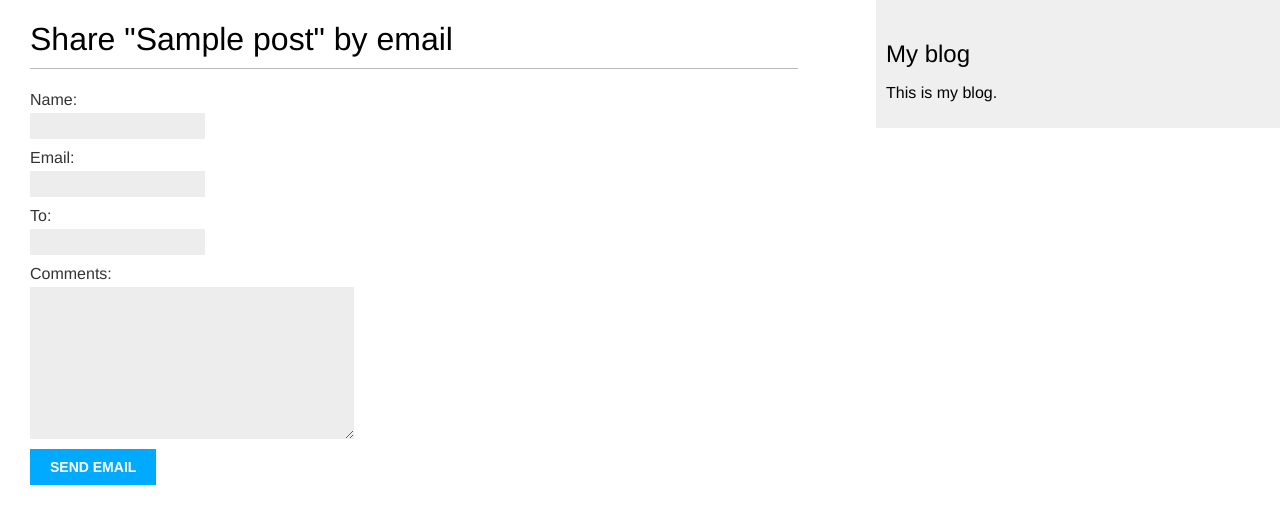
After one commit to Mortif3767/django-blog-web, a Django app: template blog/templates/blog/post/share.html in a window 1280 px wide. The commit adds this page. Shown: the top 524 px of the page. Run offline with Django 3.2, Linux system fonts and the light colour scheme; the template is opened without the code that fills it: values that come from a table or form of the project are taken from there, others are empty; tables that the repository leaves empty hold one stand-in row (values such as "Sample post").

Commit message:
email partition

```diff
--- /dev/null
+++ b/blog/forms.py
@@ -0,0 +1,8 @@
+from django import forms
+
+class EmailPostForm(forms.Form):
+    name = forms.CharField(max_length=25)
+    email = forms.EmailField()
+    to = forms.EmailField()
+    comments = forms.CharField(required=False,
+                               widget=forms.Textarea)
--- a/blog/templates/blog/post/detail.html
+++ b/blog/templates/blog/post/detail.html
@@ -8,4 +8,5 @@
     Published {{ post.publish }} by {{ post.author }}
   </p>
   {{ post.body|linebreaks }}
+<p><a href="{% url 'blog:post_share' post.id %}">Share this post</a></p>
 {% endblock %}
--- /dev/null
+++ b/blog/templates/blog/post/share.html
@@ -0,0 +1,17 @@
+{% extends "blog/base.html" %}
+
+{% block title %}Share a post{% endblock %}
+
+{% block content %}
+    {% if sent %}
+        <h1>Email successfully sent</h1>
+        <p>"{{ post.title }}" was successfully sent to {{ cd.to }}.</p>
+    {% else %}
+        <h1>Share "{{ post.title }}" by email</h1>
+        <form action="." method="post">
+            {{ form.as_p }}
+            {% csrf_token %}
+            <input type="submit" value="Send email">
+        </form>
+    {% endif %}
+{% endblock %}
--- a/blog/urls.py
+++ b/blog/urls.py
@@ -10,4 +10,7 @@ urlpatterns = [
         r'(?P<post>[-\w]+)/$',
         views.post_detail,
         name='post_detail'),
+    url(r'^(?P<post_id>\d+)/share/$',
+        views.post_share,
+        name='post_share'),
 ]
--- a/mysite/settings.py
+++ b/mysite/settings.py
@@ -101,3 +101,9 @@ USE_TZ = True
 # https://docs.djangoproject.com/en/1.8/howto/static-files/
 
 STATIC_URL = '/static/'
+
+EMAIL_HOST = 'smtp.gmail.com'
+EMAIL_HOST_USER = 'garryrich@gmail.com'
+EMAIL_HOST_PASSWORD = 'Guozhen911303'
+EMAIL_PORT = 587
+EMAIL_USE_TLS = True
```
Also changed, not shown: blog/views.py (+22 -0 lines), 4 other files.
